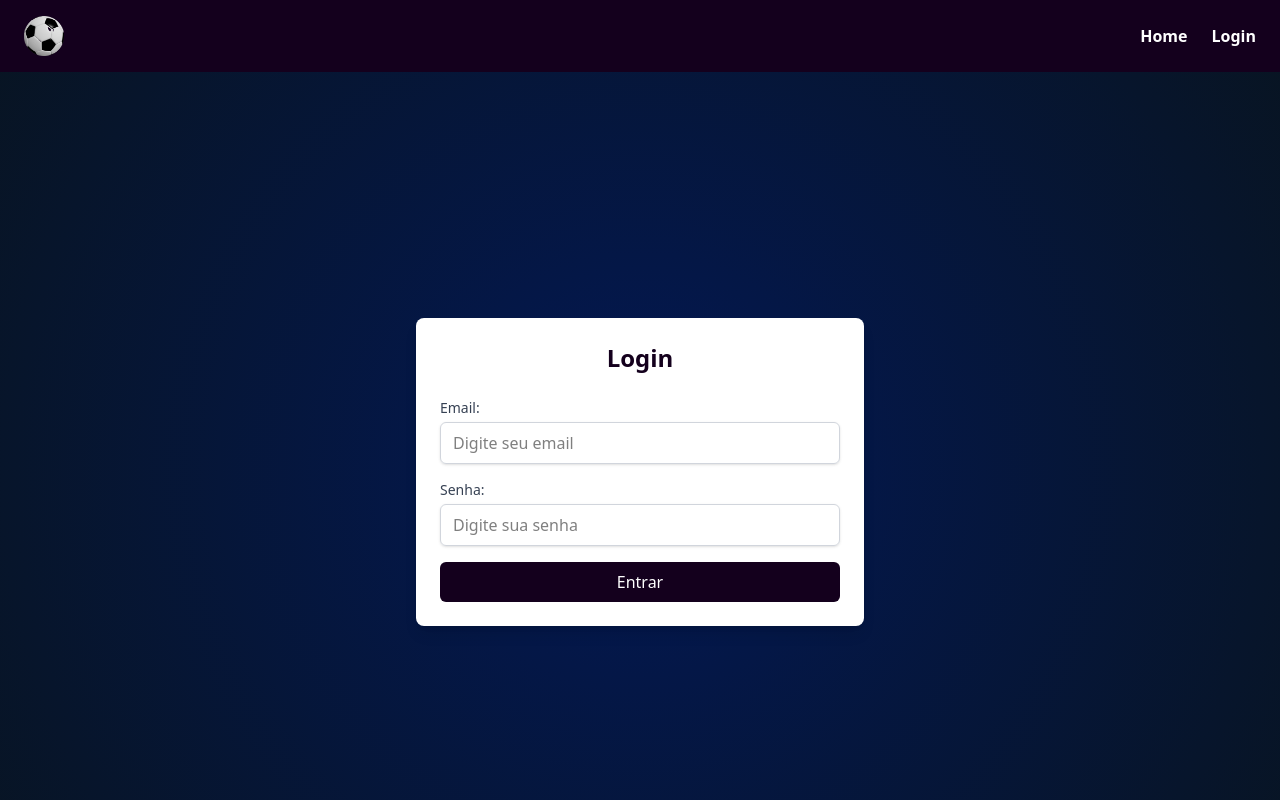
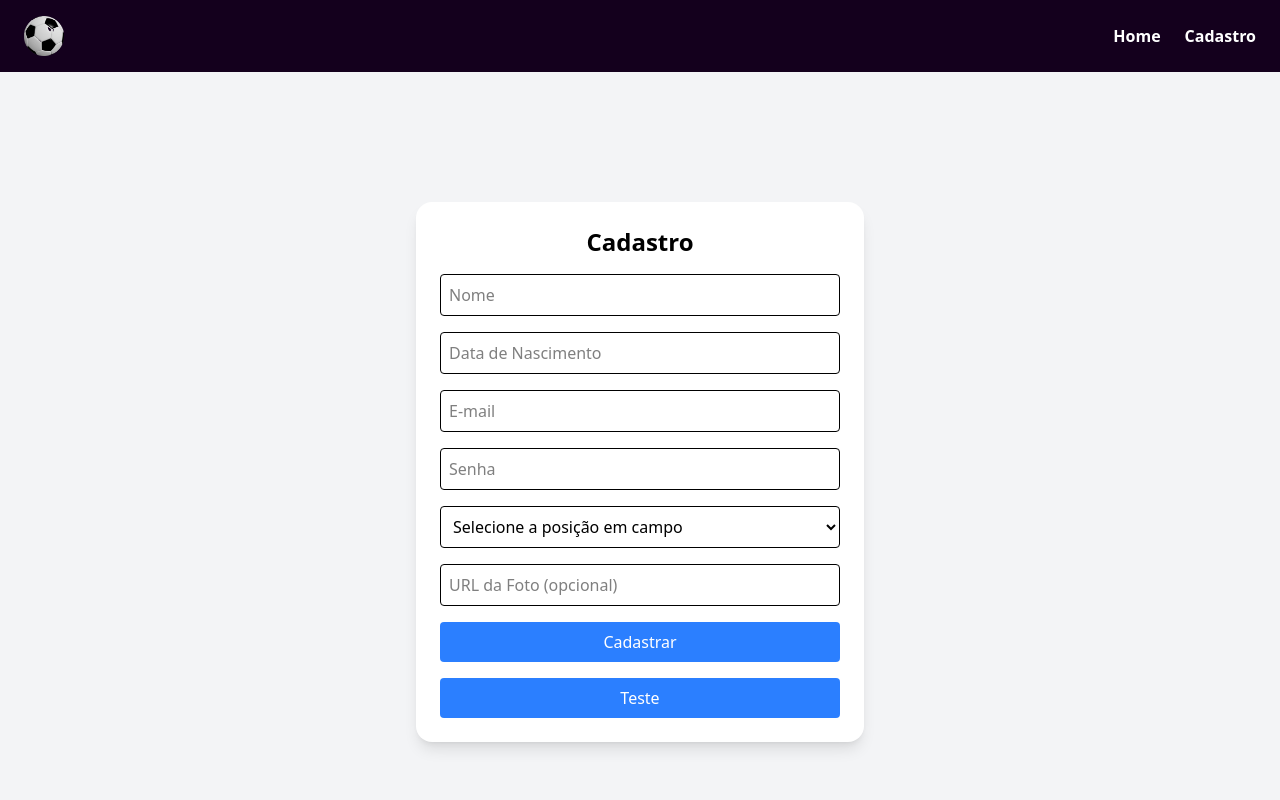
Before and after one commit to FutDelas/Sprint3, a React (Vite) app: page /cadastro in a window 1280 px wide. Shown: the top 800 px of the page. Built offline with nearby package versions, Linux system fonts and the light colour scheme.

Commit message:
teste botão cadastro

```diff
--- a/src/components/Nav.jsx
+++ b/src/components/Nav.jsx
@@ -22,7 +22,7 @@ const Nav = () => {
             to="/cadastro"
             className="hover:text-yellow-300 font-bold transition-colors cursor-pointer"
           >
-            Login
+            Cadastro
           </Link>
         </div>
       </div>
--- a/src/routes/Cadastro.jsx
+++ b/src/routes/Cadastro.jsx
@@ -1,72 +1,101 @@
-import { useState, useEffect } from 'react';
-import { useForm } from 'react-hook-form';
+// Cadastro.jsx
+import { useForm } from "react-hook-form";
+import { useState, useEffect } from "react";
+import { useNavigate } from "react-router-dom";
+
 
 const Cadastro = () => {
   const { register, handleSubmit, reset } = useForm();
-  const [users, setUsers] = useState([]);
   const [message, setMessage] = useState("");
+  const navigate = useNavigate();
 
-  const cadastrarPerfil = (data) => {
-    const { email, password } = data;
-    const emailExistente = users.some(user => user.email === email);
-    if (emailExistente) {
-      setMessage("Este e-mail já está cadastrado");
+  // Pega os usuários já cadastrados do localStorage
+  const getUsers = () => {
+    const users = localStorage.getItem("users");
+    return users ? JSON.parse(users) : [];
+  };
+
+  const onSubmit = (data) => {
+    const users = getUsers();
+
+    // Verifica se o email já existe
+    const userExists = users.some((user) => user.email === data.email);
+
+    if (userExists) {
+      setMessage("E-mail já cadastrado... redirecionando para login");
+      setTimeout(() => {
+        navigate("/login"); // redireciona para Login.jsx
+      }, 2000);
     } else {
-      setUsers([...users, { email, password }]);
-      setMessage("Usuário cadastrado com sucesso!");
+      // Cria novo usuário
+      const novoUser = {
+        nome: data.nome,
+        idade: data.idade,
+        email: data.email,
+        senha: data.senha,
+        posicao: data.posicao,
+        foto: data.foto || "",
+      };
+
+      // Salva no localStorage
+      localStorage.setItem("users", JSON.stringify([...users, novoUser]));
+      setMessage("Cadastro realizado com sucesso!");
       reset();
     }
   };
 
-  useEffect(() => {
-    const usuariosSalvos = localStorage.getItem("users");
-    if (usuariosSalvos) {
-      setUsers(JSON.parse(usuariosSalvos));
-    }
-  }, []);
+  return (
+    <div className="flex flex-col items-center justify-center min-h-screen bg-gray-100">
+      <div className="bg-white shadow-lg rounded-2xl p-6 w-full max-w-md">
+        <h2 className="text-2xl font-bold mb-4 text-center">Cadastro</h2>
 
-  useEffect(() => {
-    localStorage.setItem("users", JSON.stringify(users));
-  }, [users]);
+        <form onSubmit={handleSubmit(onSubmit)} className="flex flex-col gap-4">
+          <input
+            {...register("nome", { required: true })}
+            placeholder="Nome"
+            className="border p-2 rounded"
+          />
+          <input
+            {...register("dataNascimento", { required: true })}
+            type="number"
+            placeholder="Data de Nascimento"
+            className="border p-2 rounded"
+          />
+          <input
+            {...register("email", { required: true })}
+            type="email"
+            placeholder="E-mail"
+            className="border p-2 rounded"
+          />
+          <input
+            {...register("senha", { required: true })}
+            type="password"
+            placeholder="Senha"
+            className="border p-2 rounded"
+          />
+          <select {...register("posicao", { required: true })} className="border p-2 rounded">
+            <option value="">Selecione a posição em campo</option>
+            <option value="Goleiro">Goleiro</option>
+            <option value="Zagueiro">Zagueiro</option>
+            <option value="Lateral">Lateral</option>
+            <option value="Meio-campo">Meio-campo</option>
+            <option value="Atacante">Atacante</option>
+          </select>
+          <input
+            {...register("foto")}
+            type="text"
+            placeholder="URL da Foto (opcional)"
+            className="border p-2 rounded"/>
 
-   return (
-    <div className="relative min-h-screen bg-blue-800 flex items-center justify-center">
-      {/* Fundo com gradiente */}
-      <div className="absolute inset-0 bg-[radial-gradient(circle_at_center,#001449,#061013)] opacity-90"></div>
-
-      {/* Conteúdo por cima */}
-      <div className="relative bg-white p-6 rounded-lg shadow-lg w-full max-w-md z-10">
-        <h2 className="text-2xl font-bold text-center text-[#14001dff] mb-6">Login</h2>
-        <form onSubmit={handleSubmit(cadastrarPerfil)} className="space-y-4">
-          <div>
-            <label className="block text-sm font-medium text-gray-700">Email:</label>
-            <input
-              type="email"
-              {...register("email", { required: true })}
-              placeholder="Digite seu email"
-              className="mt-1 block w-full px-3 py-2 border border-gray-300 rounded-md shadow-sm focus:outline-none focus:ring-2 focus:ring-blue-500"
-            />
-          </div>
-          <div>
-            <label className="block text-sm font-medium text-gray-700">Senha:</label>
-            <input
-              type="password"
-              {...register("password", { required: true })}
-              placeholder="Digite sua senha"
-              className="mt-1 block w-full px-3 py-2 border border-gray-300 rounded-md shadow-sm focus:outline-none focus:ring-2 focus:ring-blue-500"
-            />
-          </div>
           <button
             type="submit"
-            className="cursor-pointer w-full bg-[#14001dff] text-white py-2 px-4 rounded-md hover:bg-yellow-600 focus:outline-none focus:ring-2 focus:ring-blue-500"
-          >
-            Entrar
-          </button>
-        </form>
+            className="bg-blue-500 text-white p-2 rounded hover:bg-blue-600">Cadastrar</button>
+          <button onClick={() => navigate("/")} className="bg-blue-500 text-white px-4 py-2 rounded hover:bg-blue-600">Teste</button>
+
+          </form>
+
         {message && (
-          <p className={`mt-4 text-center ${message.includes("cadastrado") ? "text-red-600" : "text-green-600"}`}>
-            {message}
-          </p>
+          <p className="text-center text-sm text-red-500 mt-4">{message}</p>
         )}
       </div>
     </div>
```
